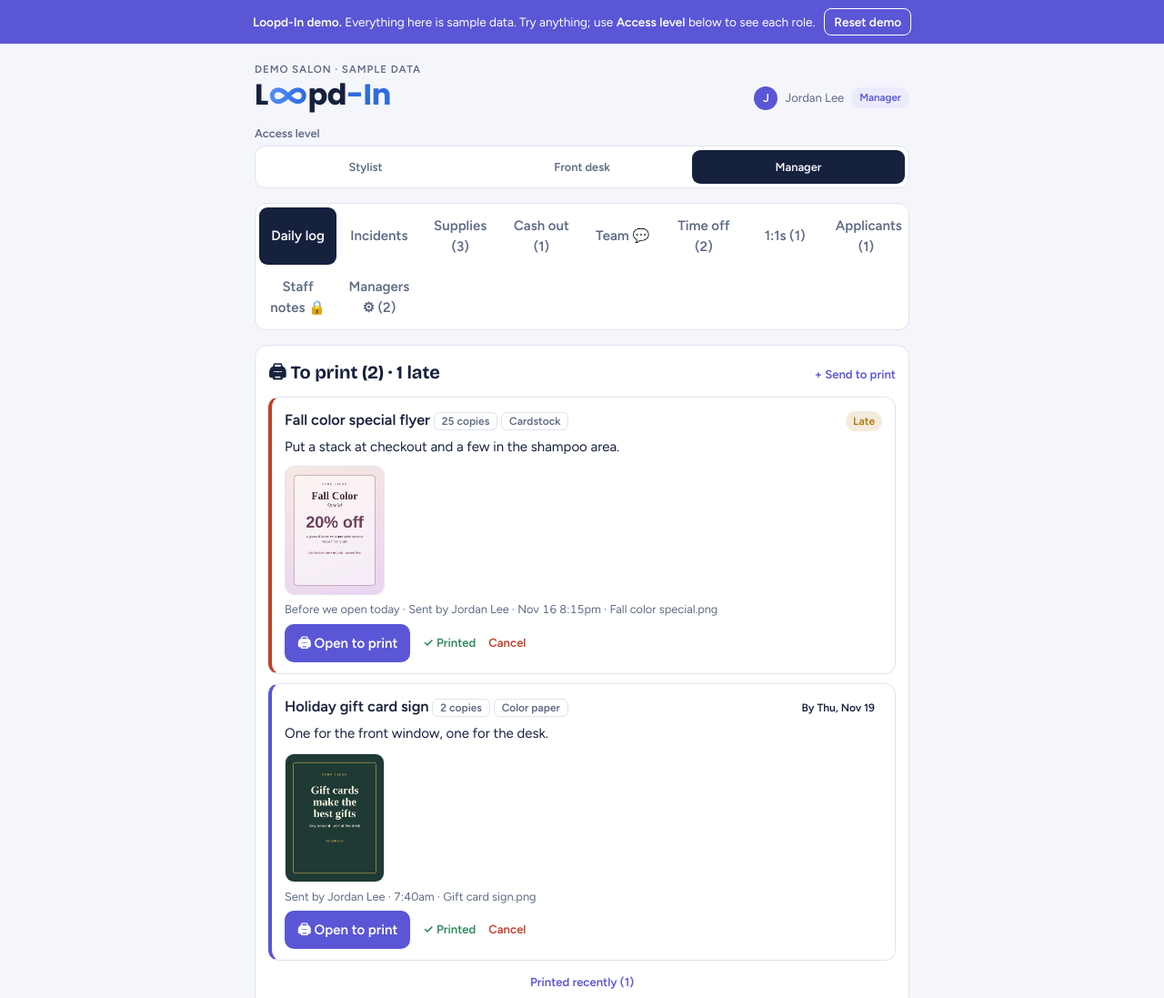
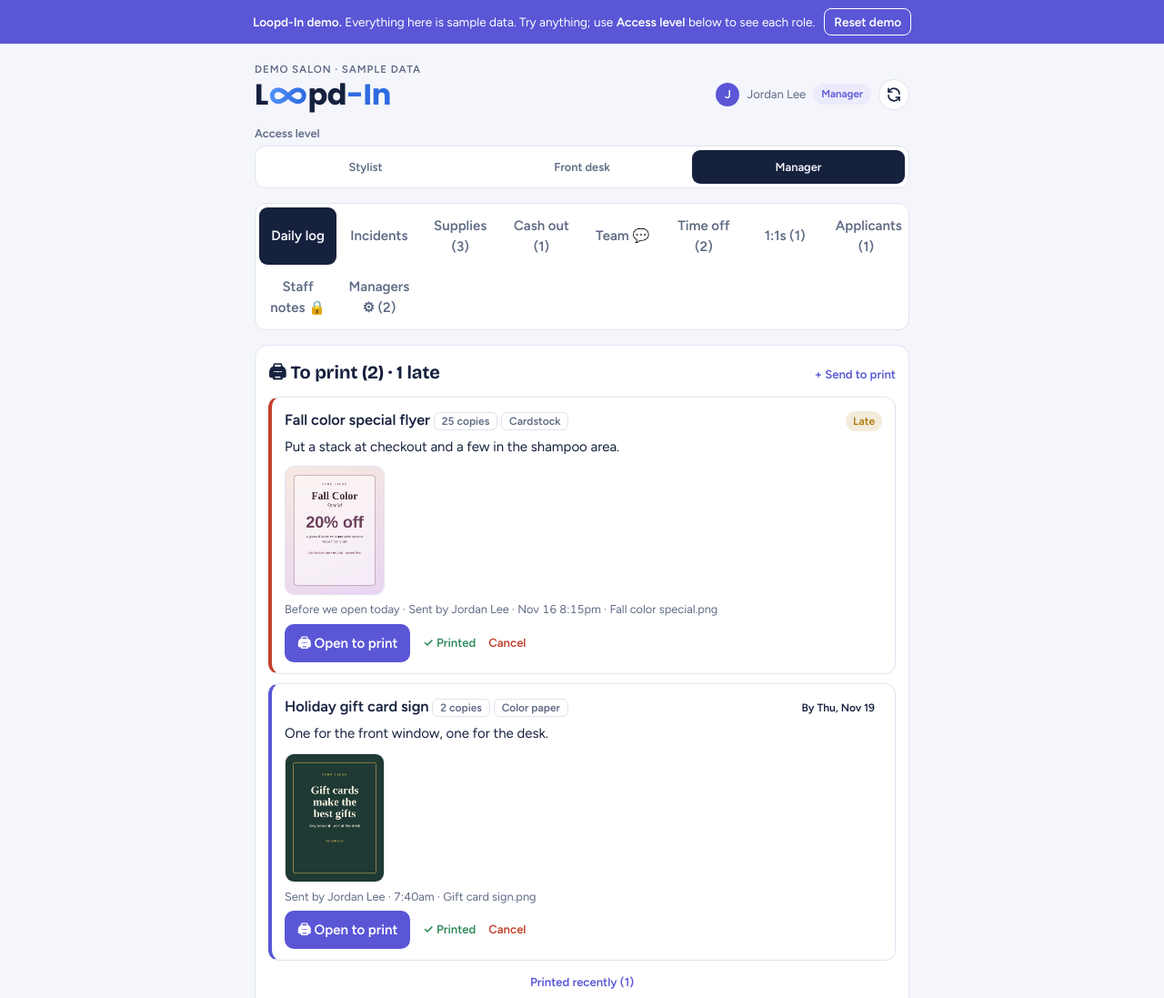
Before and after one commit to LBooger43/loopd-in, a plain HTML site: page demo/index.html in a window 1280 px wide. Shown: the top 1097 px of the page at 91% size. Drawn offline with nearby package versions, Linux system fonts and the light colour scheme.

Commit message:
Demo: refresh button in the top bar

```diff
--- a/demo/index.html
+++ b/demo/index.html
@@ -122,6 +122,7 @@ textarea{min-height:80px;resize:vertical}
 .fu-bar{display:flex;justify-content:space-between;align-items:center;gap:10px;flex-wrap:wrap;background:color-mix(in srgb,var(--warn) 12%,var(--surface));border:1px solid color-mix(in srgb,var(--warn) 40%,var(--line));border-radius:12px;padding:10px 14px;font-weight:600}
 .fu-bar button{border:0;background:transparent;color:var(--warn);font-weight:700;padding:4px 0}
 .fu-box{display:flex;flex-direction:column;gap:8px;margin-top:4px}
+.refresh-btn{width:34px;height:34px;flex:none;border-radius:50%;border:1px solid var(--line);background:var(--surface);color:var(--ink);display:inline-grid;place-items:center;cursor:pointer;padding:0}.refresh-btn:hover{border-color:var(--accent)}.refresh-btn:focus-visible{outline:2px solid var(--accent);outline-offset:2px}.refresh-btn.spin svg{animation:refspin .8s linear infinite}@keyframes refspin{to{transform:rotate(360deg)}}
 .send-box{background:var(--accent-soft,#ecebfc);border-radius:10px;padding:10px 12px}.send-box .lbl{font-size:.88rem}.send-names{display:flex;flex-wrap:wrap;gap:6px}.send-names .cat{padding:6px 12px}.send-names .cat .meta{font-size:.72rem}
 .replies{display:flex;flex-direction:column;gap:8px;margin-top:4px;padding-left:10px;border-left:2px solid var(--accent-soft)}
 .rp{font-size:.9rem;display:flex;flex-direction:column;gap:1px;min-width:0}
@@ -529,6 +530,7 @@ window.__demoSeed = function (ME) {
     </div>
     <div class="who" id="who" hidden>
       <span class="avatar" id="avatar"></span><span id="whoName"></span><span class="role" id="roleBadge"></span>
+      <button type="button" class="refresh-btn" id="refreshBtn" aria-label="Refresh" title="Refresh"><svg aria-hidden="true" width="18" height="18" viewBox="0 0 24 24" fill="none" stroke="currentColor" stroke-width="2.2" stroke-linecap="round" stroke-linejoin="round"><path d="M20 11a8 8 0 0 0-14.3-4.9L4 8"/><path d="M4 3v5h5"/><path d="M4 13a8 8 0 0 0 14.3 4.9L20 16"/><path d="M20 21v-5h-5"/></svg></button>
       <button type="button" class="link" id="logout">Log out</button>
     </div>
   </header>
@@ -1064,6 +1066,7 @@ $("loginForm").addEventListener("submit", async e => {
 });
 async function logout() { await sb.auth.signOut(); location.reload(); }
 $("logout").onclick = logout; $("logout2").onclick = logout;
+$("refreshBtn").onclick = () => { $("refreshBtn").classList.add("spin"); setTimeout(() => location.reload(), 150); };
 
 /* ---------- tabs & preview ---------- */
 const TABS = ["daily", "log", "supplies", "cash", "chat", "time", "oo", "apps", "staff", "team"];
```
